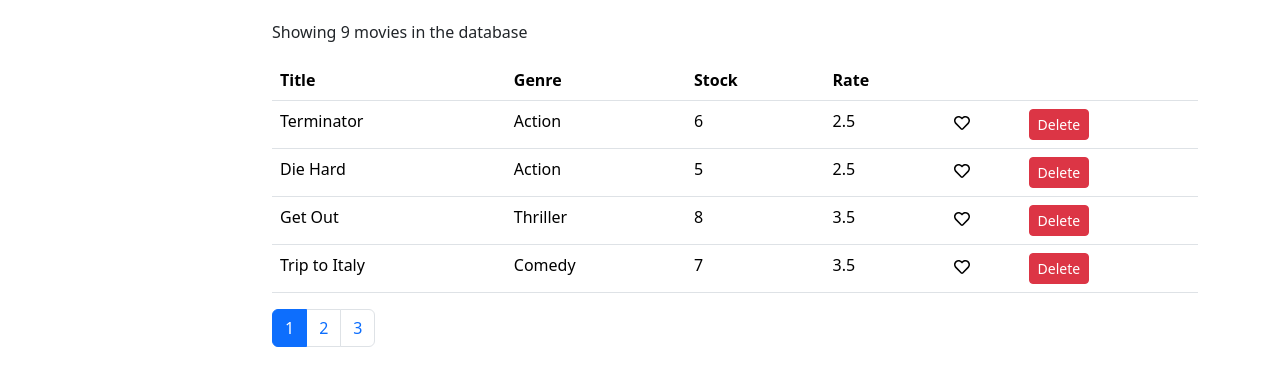
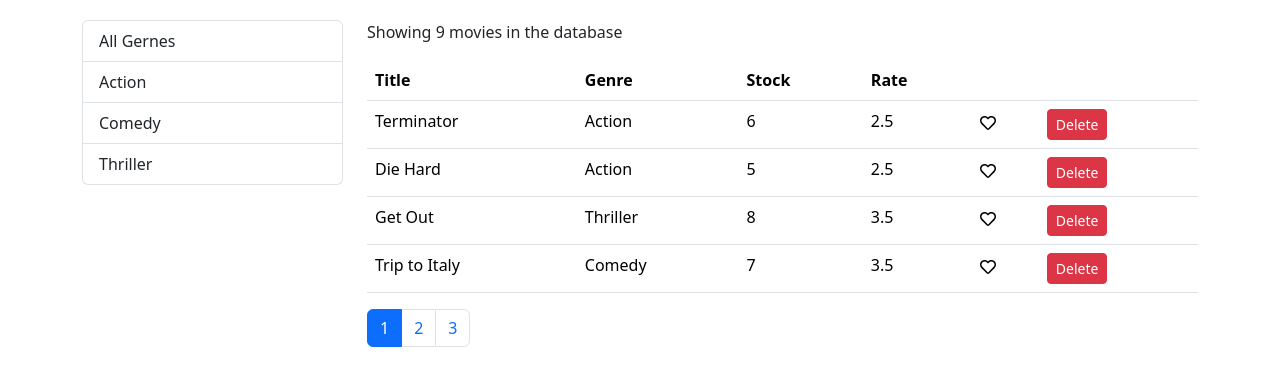
Before and after one commit to haseebzahid1/react-movie-table, a React (Create React App) app: page / in a window 1280 px wide. Shown: the top 386 px of the page. Built offline with nearby package versions, Linux system fonts and the light colour scheme.

Commit message:
filter method and other changes added

```diff
--- a/src/component/Movie.jsx
+++ b/src/component/Movie.jsx
@@ -15,7 +15,10 @@ class Movies extends Component {
   };
 
   componentDidMount(){
-    this.setState({movies: getMovies(), genres: getGenres()}) //note
+    const genres = [{name:'All Gernes'}, ...getGenres()]
+
+    this.setState({movies: getMovies(), genres: genres}) //note
+    // this.setState({movies: getMovies(), genres: getGenres()}) //note
   }
 
   handleDelete = (movie) => {
@@ -28,26 +31,35 @@ class Movies extends Component {
   };
 
   handleGenreSelect = genre => {
-    console.log(genre)
+    this.setState({ selectedGenre: genre , currentPage: 1})
   }
 
   render() {
     const { length: count } = this.state.movies;
-    const { pageSize, currentPage, movies: allMovies } = this.state;
-
+    const { pageSize, currentPage, selectedGenre,  movies: allMovies } = this.state;  // not write in state  selectedGenre
+    console.log(selectedGenre)
     if (count === 0) return <p>There are no movies in the datbase</p>;
 
-    const movies = paginate(allMovies, currentPage, pageSize);
+    const filtered = selectedGenre && selectedGenre._id
+      ? allMovies.filter(m => m.genre._id === selectedGenre._id)
+      : allMovies;
+
+    const movies = paginate(filtered, currentPage, pageSize);   // old paginate(allMovies, currentPage, pageSize);
 
     return (
       <div className="container">
         <div className="row">
-        <div className="col-2">
-            {/* <ListGroup /> */}
-            <ListGroup items={this.state.genres} onItemsSelect={this.handleGenreSelect} />
+        <div className="col-3">
+            <ListGroup
+            items={this.state.genres}
+            // textProperty="name"   // note
+            // valueProperty="_id"   //note
+            selectedItem={this.state.selectedGenre}  //note
+            onItemsSelect={this.handleGenreSelect}
+            />
         </div>
         <div className="col">
-          <p>Showing {count} movies in the database</p>
+          <p>Showing {filtered.length} movies in the database</p>
 
           <table class="table">
             <thead>
@@ -84,7 +96,8 @@ class Movies extends Component {
             </tbody>
           </table>
           <Pagination
-            itemsCount={count}
+            itemsCount={filtered.length}
+            // itemsCount={count}
             pageSize={pageSize}
             currentPage={currentPage}
             onPageChange={this.handlePageChange}
--- a/src/component/common/ListGroup.jsx
+++ b/src/component/common/ListGroup.jsx
@@ -1,5 +1,24 @@
-// import React from "react";
+import React from "react";
 
-export const ListGroup = () => {
-  return null;
-}
+export const ListGroup = (props) => {
+  const { items, textProperty, valueProperty, onItemsSelect, selectedItem } = props; // note
+  return (
+    <ul className="list-group">
+      {items.map((item) => (
+        <li
+           onClick={()=> onItemsSelect(item)}
+           key={item[valueProperty]}
+           className={item === selectedItem ? "list-group-item active" : "list-group-item"}>
+          {item[textProperty]}
+        </li>
+      ))}
+    </ul>
+  );
+};
+
+ListGroup.defaultProps = {
+  textProperty: "name", // note
+  valueProperty: "_id",
+};
+
+//  default ListGroup
```
